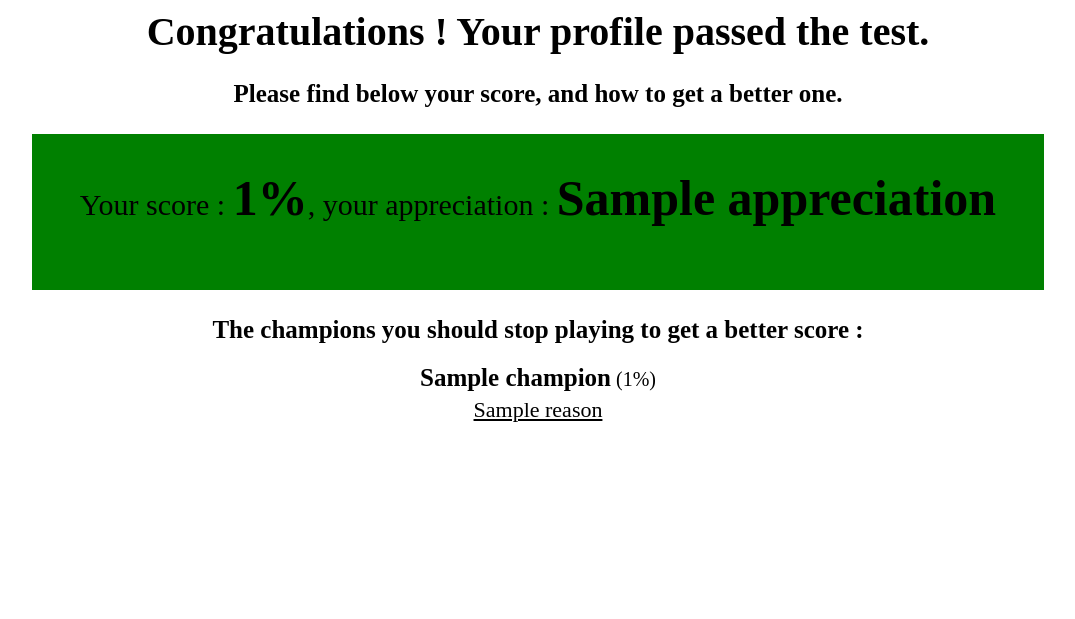
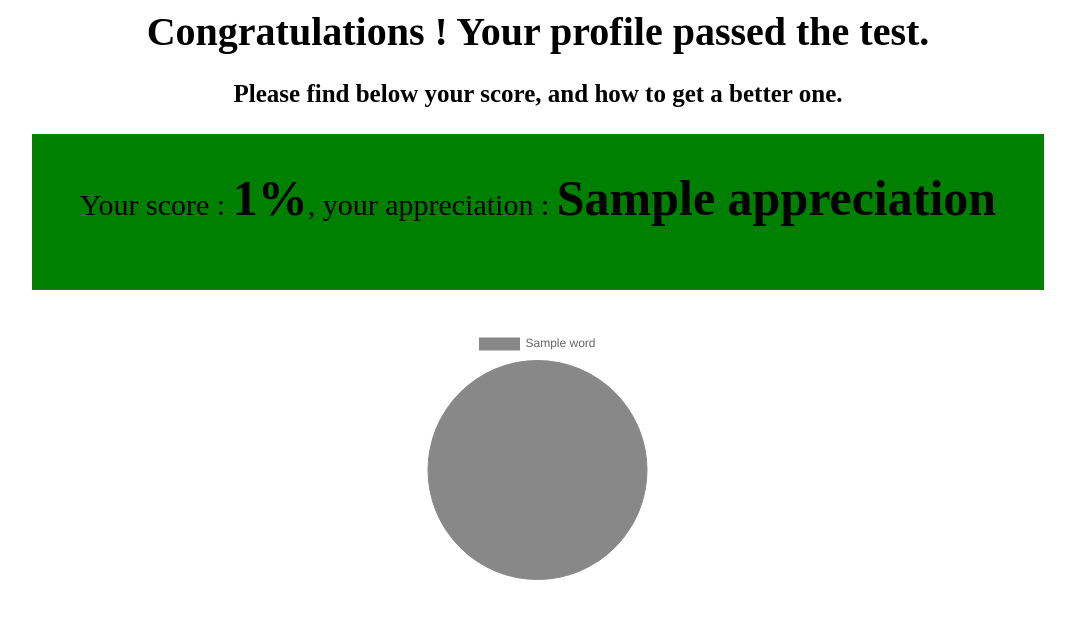
Before and after one commit to AxelsCrappyProjects/leaguepersonnalitycheck, a Django app: template championpoolvalidator/mainpage/templates/passed.html in a window 1280 px wide. Shown: the top 619 px of the page, without its empty margins (102-1177 px from the left). Run offline with Django 4.2, Linux system fonts and the light colour scheme; the template is opened without the code that fills it: most values are stand-ins (such as "Sample title", 1, 10 or a date in 2020); some libraries are stand-ins or nearby versions.

Commit message:
added pie chart to passed

```diff
--- a/championpoolvalidator/mainpage/templates/passed.html
+++ b/championpoolvalidator/mainpage/templates/passed.html
@@ -1,6 +1,8 @@
 {% load static %}
 <link rel="shortcut icon" type="image/png" href="{% static 'favicon.ico' %}"/>
 <link rel="stylesheet" href="{% static 'style.css' %}">
+<script src="http://ajax.googleapis.com/ajax/libs/jquery/1.7.1/jquery.min.js" type="text/javascript"></script>
+<script src="https://cdnjs.cloudflare.com/ajax/libs/Chart.js/2.4.0/Chart.min.js"></script>
 
 <!DOCTYPE html>
 <div class="title">Congratulations ! Your profile passed the test.</div>
@@ -12,12 +14,78 @@
     </div>
 
 </div>
-<div class="faulty-champions">
-    <div class="champion-bold">The champions you should stop playing to get a better score :</div>
-    {% for champion in unvalidated %}
-    <div class="champion">
-        <div><span class="champion-bold">{{champion.name}}</span> ({{champion.percentage}}%)</div>
-        <div class="reason">{{champion.reason}}</div>
+
+<div class="chart-container">
+    {%block scripts%}
+    <script>
+    // jquery function
+    $(document).ready(function(){
+
+
+            var ctx = document.getElementById('myChart').getContext('2d');
+            const backgroundColor = ['red', 'blue', 'yellow', 'orange', 'brown', 'red', 'black', 'purple', 'pink']
+            var myChart = new Chart(ctx, {
+                type: 'pie',
+                data: {
+                    labels: [{% for word, data in words.items %}"{{word}}",{%endfor%}], //loop through queryset,
+                    datasets: [{
+                        label: '# of users',
+                        data: [{%for word, data in words.items %}{{data.percentage}},{%endfor%}],
+                        backgroundColor: [{%for word, data in words.items %}'{{data.color}}',{%endfor%}],
+
+                        borderColor: [{%for word, data in words.items %}'{{data.color}}',{%endfor%}],
+                        borderWidth: 1
+                    }]
+                },
+                options: {
+
+                    tooltips: {
+                        callbacks: {
+
+                            title: function(tooltipItem, data) {
+                                index = tooltipItem[0].index
+                                return data.labels[index] + ' (' + data.datasets[0].data[index] + '%)'
+                            },
+                            label: function(tooltipItem, data) {
+
+
+                                index = tooltipItem.index;
+                                word = data.labels[index]
+                                {% for word, data in words.items %}
+                                if (word == '{{word}}') {
+                                    cpt = 0;
+                                    output_str = ""
+                                    {% for champion in data.champions %}
+
+                                        if (cpt == 0) {
+                                            output_str += '{{champion}}';
+                                        }
+                                        else {
+                                            output_str += ', {{champion}}'
+                                        }
+                                        cpt += 1;
+                                    {% endfor %}
+                                }
+                                {% endfor %}
+                                return output_str
+                            }
+                        }
+                    },
+                    scales: {
+                        y: {
+                            beginAtZero: true
+                        }
+                    },
+
+                }
+            });
+        });
+    </script>
+    {%endblock scripts%}
+
+    {%block content%}
+    <!-- displaying the chart -->
+    <!-- you can also play around with the width and height to increase or decrease the chart size -->
+    <canvas id="myChart" width="400" height="100"></canvas>
+    {%endblock content%}
     </div>
-    {% endfor %}
-</div>
--- a/championpoolvalidator/mainpage/views.py
+++ b/championpoolvalidator/mainpage/views.py
@@ -77,7 +77,8 @@ def output(request, region, summoner_name):
         elif not champion_mastery.valid:
             rest += champion_mastery.percentage
     rest = round(rest, 2)
-    words['normal'] = {'percentage': 100 - unvalidated_percentage, 'color': 'grey', 'champions': ['Respectable champions']}
+    normal = round(100 - unvalidated_percentage, 2)
+    words['normal'] = {'percentage': normal, 'color': 'grey', 'champions': ['Respectable champions']}
     words['others'] = {'percentage': rest, 'color': 'black', 'champions': ['Other non-respectable champions']}
     champion_masteries = sorted(champion_masteries, key=lambda x : x.percentage)
 
```
